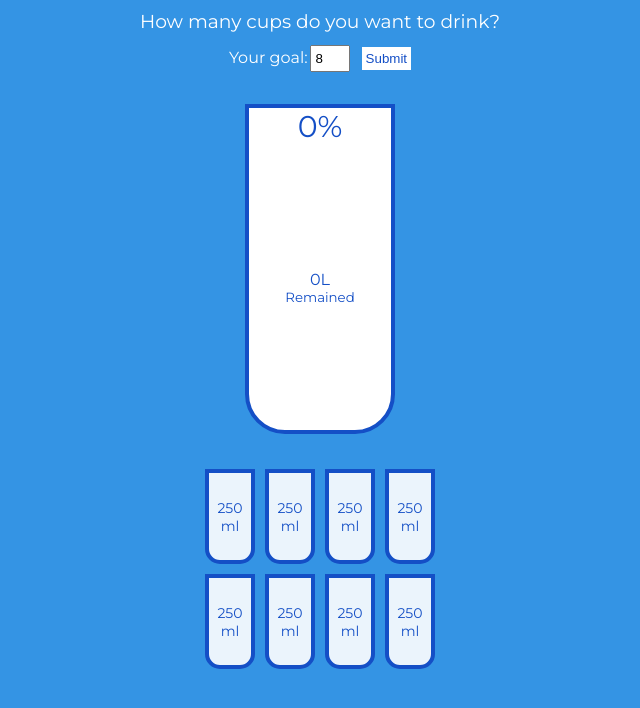
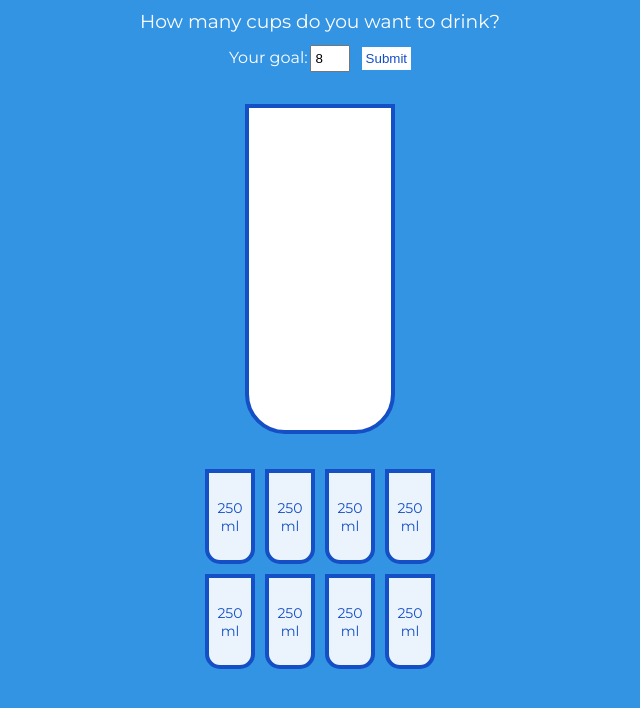
Before and after one commit to ececmk/water-tracker-app-with-react, a React (Create React App) app in the folder water-tracker/: page / in a window 1280 px wide. Shown: the top 708 px of the page, without its empty margins (320-960 px from the left). Built offline with nearby package versions, Linux system fonts and the light colour scheme.

Commit message:
BigCup update done

```diff
--- a/water-tracker/src/App.css
+++ b/water-tracker/src/App.css
@@ -60,6 +60,7 @@ input {
   display: flex;
   flex-direction: column;
   overflow: hidden;
+  position: relative;
 }
 
 .cup.cup-small {
@@ -102,6 +103,13 @@ input {
 .percentage {
   font-size: 30px;
   margin: 0 auto;
+  padding: 10px;
+  width: 150px;
+  background-color: var(--fill-color);
+  text-align: center;
+  position: absolute;
+  bottom:0;
+  min-height: 60px;
 }
 
 .text {
--- a/water-tracker/src/App.js
+++ b/water-tracker/src/App.js
@@ -14,11 +14,11 @@ function App() {
   }
 
   const goalHandler = (event) => {
-    setUserGoal(parseInt(event.target.value || 0, 10));
+    setUserGoal(parseInt(event.target.value) || 0, 10);
   }
 
   const handleChange = (value, ) => {
-    setCurrentValue(currentValue + value);
+    setCurrentValue(parseInt(currentValue + value) || 0, 10);
   }
 
   return (
@@ -30,7 +30,7 @@ function App() {
         </label>
         <button className="btn" type="submit">Submit</button>
       </form>
-      <BigCup currentValue={currentValue} />
+      <BigCup goal={defaultGoal} currentValue={currentValue} />
       <SmallCups goal={defaultGoal} handleChange={handleChange}  />
     </div>
   )
--- a/water-tracker/src/Components/BigCup.jsx
+++ b/water-tracker/src/Components/BigCup.jsx
@@ -1,38 +1,30 @@
-import React, {useState} from 'react';
+import React, {useRef, useEffect} from 'react';
 import PropTypes from 'prop-types'
 
 function BigCup(props) {
+
+  const percentageRef = useRef(null);
+
+  useEffect(()=>{
+    if(props.currentValue === 0){
+      percentageRef.current.style.visibility = 'hidden'
+      percentageRef.current.style.height = 0
+    }else {
+      percentageRef.current.style.visibility = 'visible'
+      percentageRef.current.style.height = `${props.currentValue/ props.goal * 330}px`
+      percentageRef.current.innerText = `${props.currentValue / props.goal * 100}%`
+    }
+  }, [props.currentValue, props.goal])
+
   let percentage = parseInt(props.currentValue / props.goal * 100 || 0, 10)
-  let remained= parseInt(props.goal / 4 - (250 * props.currentValue / 1000) || 0, 10)
-  /*const liters = document.getElementById('liters')
-  const percentage = document.getElementById('percentage')
-  const remained = document.getElementById('remained')
+  console.log('percentage', percentage);
 
-  function updateBigCup(){
-    if(props.currentValue === 0){
-      percentage.style.visibility ='hidden'
-      percentage.style.height = 0
-    }else {
-      percentage.style.visibility = 'visible'
-      percentage.style.height = `${props.currentValue/ props.goal * 330}px`
-      percentage.innerText = `${props.currentValue / props.goal * 100}%`
-    }
-    if(props.currentValue === props.goal){
-      remained.style.visibility = 'hidden'
-      remained.style.height = 0
-    }else {
-      remained.style.visibility = 'visible'
-      liters.innerText = `${props.goal / 4 - (250 * props.currentValue / 1000)}L`
-    }
-  }*/
+  console.log('goal', props.goal)
+  console.log('current', props.currentValue)
 
   return (
     <div className={`cup ${props.currentValue === 0 ? 'visible' : '' ||  props.currentValue === props.goal ? 'hidden!' : ''}`}>
-      <div className="percentage">{percentage}%</div>
-      <div className="remained" id="remained">
-        <span>{remained}L</span>
-        <small>Remained</small>
-      </div>
+      <div ref={percentageRef} className="percentage">{percentage}%</div>
     </div>
   )
 }
```
